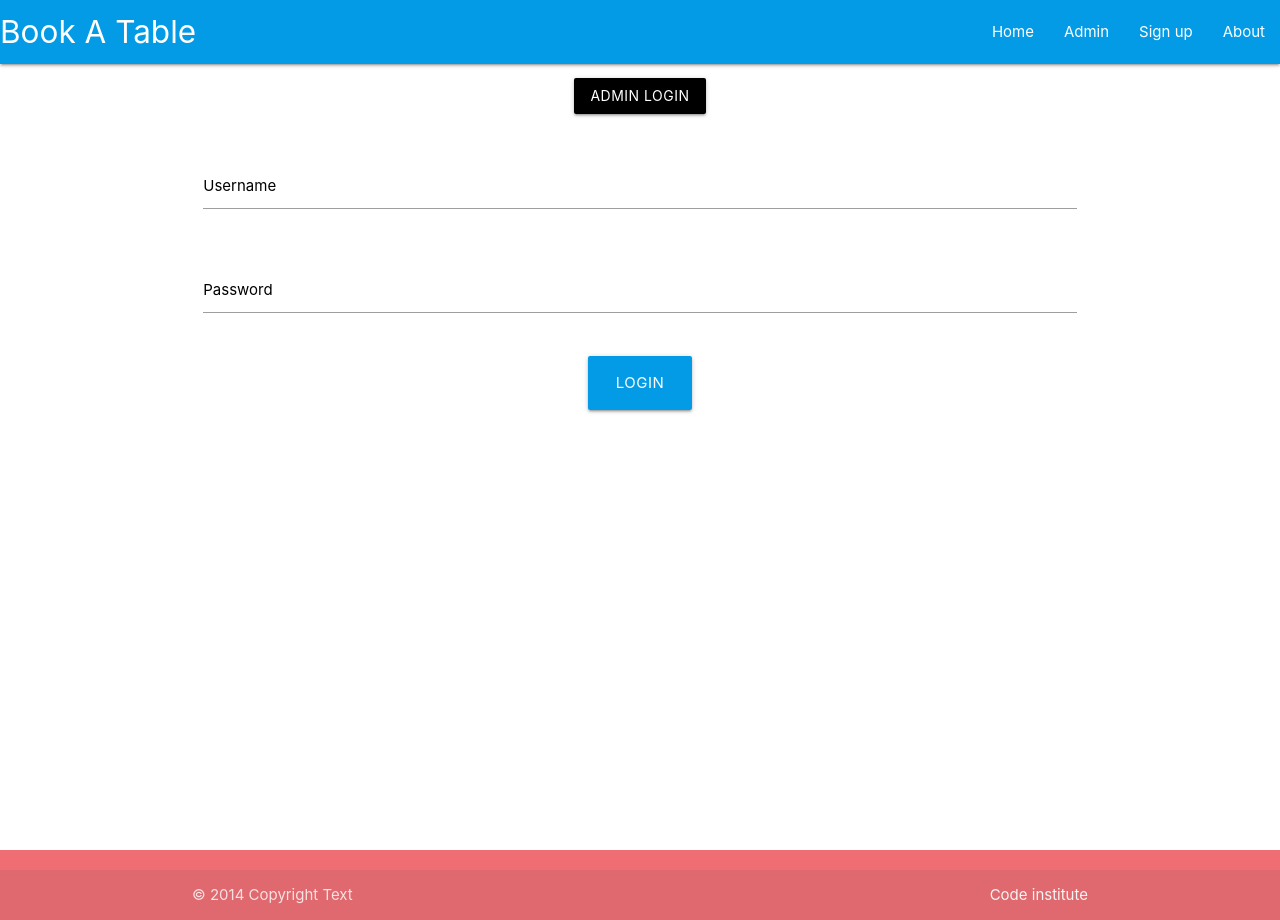
After one commit to Tamirucode/task_manager-, a Flask app: page /admin in a window 1280 px wide. The commit adds this page. Run offline with Flask 3, Linux system fonts and the light colour scheme.

```diff
--- a/taskmanager/routes.py
+++ b/taskmanager/routes.py
@@ -5,4 +5,12 @@ from taskmanager.models import User, Admindata, Tabledata
 
 @app.route("/")
 def home():
+    return render_template("base.html")
+
+@app.route("/signup")
+def signup():
     return render_template("signup.html")
+
+@app.route("/admin")
+def admin():
+    return render_template("admin.html")
--- a/taskmanager/static/css/style.css
+++ b/taskmanager/static/css/style.css
@@ -7,3 +7,31 @@ body {
   main {
     flex: 1 0 auto;
   }
+
+ /* label color */
+ .input-field label {
+  color: #000;
+}
+/* label focus color */
+.input-field input[type=text]:focus + label {
+  color: #000;
+}
+/* label underline focus color */
+.input-field input[type=text]:focus {
+  border-bottom: 1px solid #000;
+  box-shadow: 0 1px 0 0 #000;
+}
+/* valid color */
+.input-field input[type=text].valid {
+  border-bottom: 1px solid #000;
+  box-shadow: 0 1px 0 0 #000;
+}
+/* invalid color */
+.input-field input[type=text].invalid {
+  border-bottom: 1px solid #000;
+  box-shadow: 0 1px 0 0 #000;
+}
+/* icon prefix focus color */
+.input-field .prefix.active {
+  color: #000;
+}
--- /dev/null
+++ b/taskmanager/templates/admin.html
@@ -0,0 +1,41 @@
+{% extends "base.html" %}
+{% block content %}
+
+<div class="row">
+    <form class="col s12" method = "POST"  action="{{ url_for('admin') }}">
+
+        <div class="row">
+            <div class="col s12 center-align">
+                <p class="btn black">
+                    Admin login
+                </p>
+            </div>
+        </div>
+      <div class="row">
+        <div class="input-field col s12">
+          <label for="username">Username</label><input id="username" type="text" class="validate">
+        </div>
+      </div>
+      <div class="row">
+        <div class="input-field col s12">
+          <label for="password">Password</label><input id="password" type="password" class="validate">
+        </div>
+      </div>
+       <!-- submit button -->
+       <div class="row">
+        <div class="col s12 center-align">
+            <button type="submit" class="btn-large light-blue darken-1">
+                login
+            </button>
+        </div>
+    </div>
+
+        </div>
+      </div>
+    </form>
+  </div>
+
+
+
+
+{% endblock %}
--- a/taskmanager/templates/base.html
+++ b/taskmanager/templates/base.html
@@ -25,8 +25,8 @@
           <a href="#" data-target="mobile-demo" class="sidenav-trigger"><i class="material-icons">menu</i></a>
           <ul class="right hide-on-med-and-down">
             <li><a href="{{url_for('home')}}">Home</a></li>
-            <li><a href="">Admin</a></li>
-            <li><a href="">Sign up</a></li>
+            <li><a href="{{url_for('admin')}}">Admin</a></li>
+            <li><a href="{{url_for('signup')}}">Sign up</a></li>
             <li><a href="">About</a></li>
           </ul>
         </div>
@@ -34,8 +34,8 @@
     <!---mobile side--->
       <ul class="sidenav" id="mobile-demo">
         <li><a href="{{url_for('home')}}">Home</a></li>
-        <li><a href="">Admin</a></li>
-        <li><a href="">Sign up</a></li>
+        <li><a href="{{url_for('admin')}}">Admin</a></li>
+        <li><a href="{{url_for('signup')}}">Sign up</a></li>
         <li><a href="">About</a></li>
       </ul>
     </header>
```
Also changed, not shown: taskmanager/templates/signup.html (+44 -1 lines), taskmanager/templates/tablebook.html (added, +14 -0 lines).
